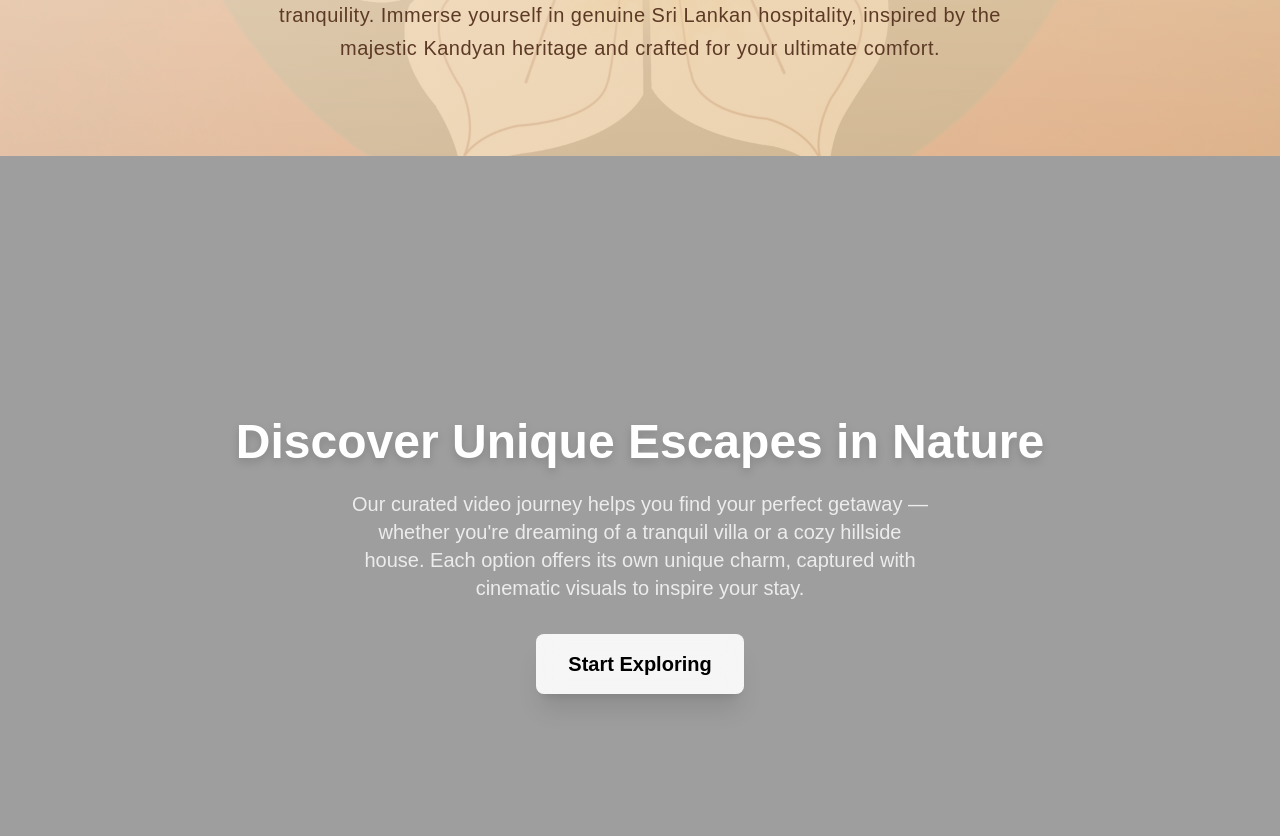
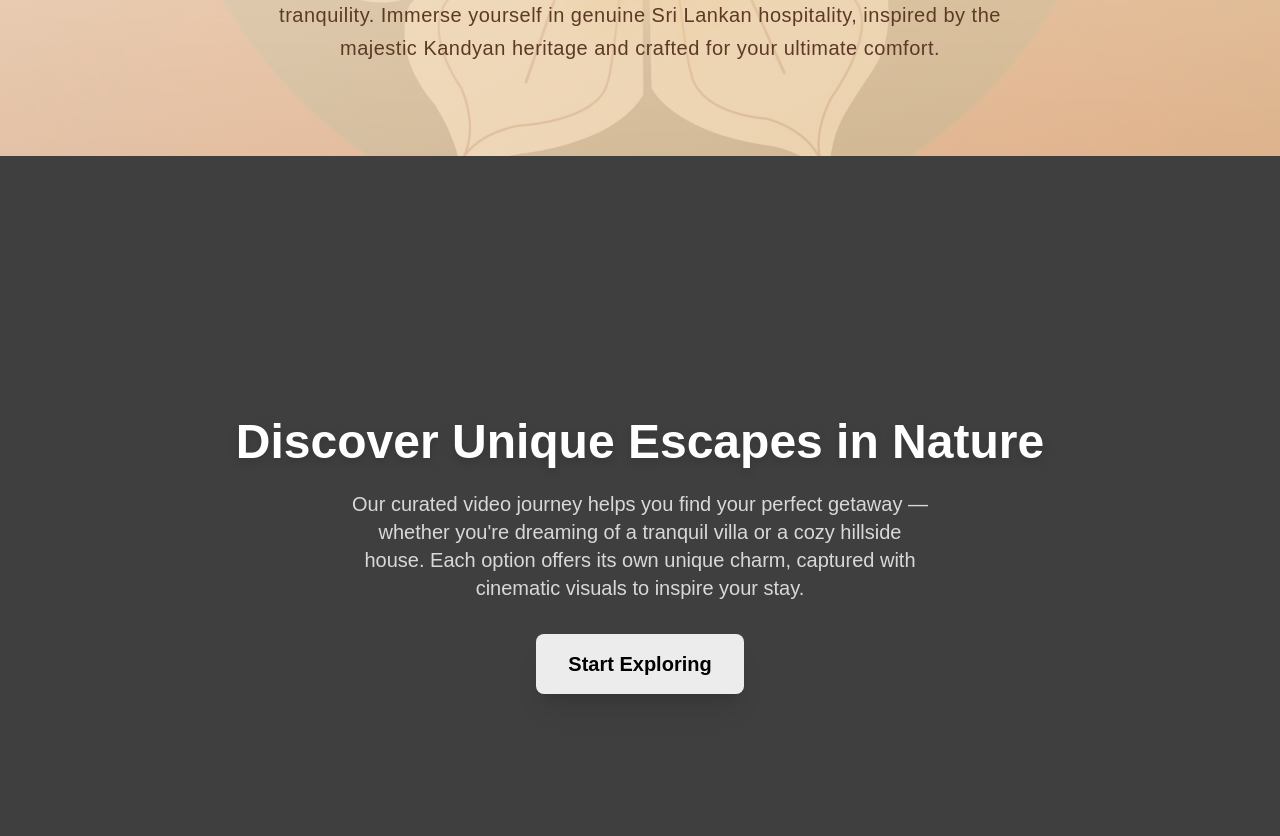
Before and after one commit to kanee98/sunset-forest-villa, a Next.js app: page / in a window 1280 px wide. Shown: the part 1444-2280 px from the top of the page. Built offline with nearby package versions, Linux system fonts and the light colour scheme.

Commit message:
Update Explore.tsx

```diff
--- a/components/Explore.tsx
+++ b/components/Explore.tsx
@@ -64,6 +64,7 @@
       {/* Background Poster Image */}
       {!started && (
         <div className="absolute inset-0 z-0">
+        <div className="absolute inset-0 bg-black/60 backdrop-blur-sm"></div>
           <video
             className="w-full h-full object-cover"
             poster="/bg/bg.jpg"
```
